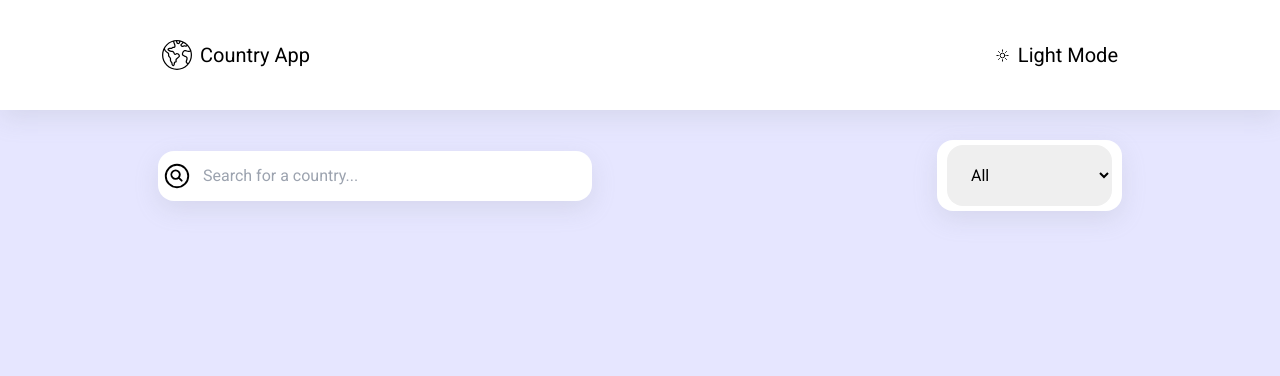
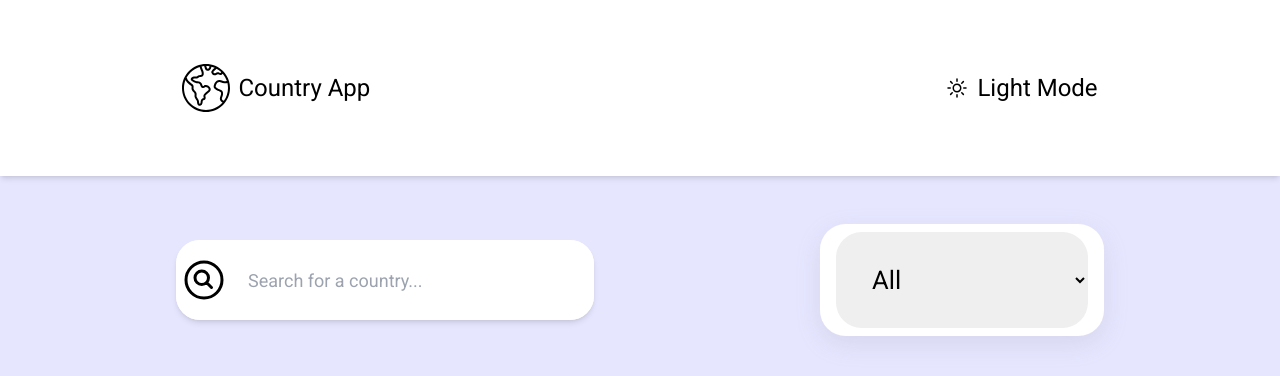
Before and after one commit to MarioMilosevic/Country-App, a website built with Vite: page index.html in a window 1280 px wide. Built offline with nearby package versions, Linux system fonts and the light colour scheme; no server answers.

Commit message:
Translate css code into tailwind css for header

```diff
--- a/index.html
+++ b/index.html
@@ -14,15 +14,21 @@
     <link rel="stylesheet" href="/style.css" />
     <title>Country App</title>
   </head>
-  <body>
-    <header>
-      <div class="header__container">
-        <div class="country__app">
-          <img src="public/img/planet-earth.svg" alt="planet" />
+  <body class="font-body min-h-screen w-screen leading-[120%] bg-primary">
+    <header
+      class="flex items-center justify-between p-12 text-2xl bg-white shadow-md"
+    >
+      <div class="w-[80%] mx-auto flex justify-between items-center">
+        <div class="country__app flex items-center gap-2 p-4 cursor-pointer">
+          <img
+            class="w-12 h-12"
+            src="public/img/planet-earth.svg"
+            alt="planet"
+          />
           <h1>Country App</h1>
         </div>
 
-        <div class="brightness">
+        <div id="brightness" class="flex items-center gap-2 p-4 cursor-pointer">
           <svg
             xmlns="http://www.w3.org/2000/svg"
             fill="none"
@@ -41,13 +47,16 @@
         </div>
       </div>
     </header>
-    <div id="app">
-      <main>
-        <div class="search__bar__container">
-          <div class="search__bar">
-            <!-- <label for="country__search"> -->
-            <!-- </label> -->
+    <div id="app" class="h-full w-[80%] mx-auto">
+      <main class="h-full">
+        <div
+          class="search__bar__container p-12 flex items-center justify-between"
+        >
+          <div
+            class="search__bar flex items-center rounded-3xl bg-white h-[5rem] w-[45%] shadow-md relative"
+          >
             <input
+              class="w-full h-full bg-white absolute pl-[4.5rem] border-none rounded-3xl text-lg focus:ring-blue-500"
               type="text"
               placeholder="Search for a country..."
               id="country__search"
--- a/main.js
+++ b/main.js
@@ -2,7 +2,7 @@
 import { showCountries } from "./helperFunctions/helperFunctions";
 
 //  https://restcountries.com/v3.1/all
-const brightness = document.querySelector(".brightness");
+const brightness = document.querySelector("#brightness");
 const main = document.querySelector("main");
 export const countryList = document.querySelector(".country__list");
 const countryRegion = document.querySelector(".country__region");
--- a/style.css
+++ b/style.css
@@ -15,101 +15,11 @@
   box-sizing: border-box;
 }
 
-html {
-  font-size: 62.5%;
-}
 
-body {
-  font-family: "Roboto", sans-serif;
-  min-height: 100dvh;
-  width: 100%;
-  line-height: 120%;
-  background-color: var(--primary--color--);
-}
 
-#app {
-  height: 100%;
-  width: 80%;
-  margin: 0 auto;
-  /* background-color: var(--primary--color--); */
-}
-/* ----------------------------------- HEADER ----------------------------------------------------------- */
-
-header {
-  display: flex;
-  justify-content: space-between;
-  align-items: center;
-  padding: 3rem;
-  font-size: 2rem;
-  background-color: var(--secondary--color);
-  box-shadow: var(--shadow--small);
-}
-
-.header__container {
-  width: 80%;
-  margin: 0 auto;
-  display: flex;
-  justify-content: space-between;
-  align-items: center;
-}
-
-header svg,
-header img {
-  width: 3rem;
-  height: 3rem;
-}
-
-.country__app img {
-  fill: #272727;
-}
-
-.country__app,
-.brightness {
-  display: flex;
-  gap: var(--spacing--small);
-  align-items: center;
-  padding: 1rem;
-  cursor: pointer;
-}
-/* ----------------------------------- MAIN ----------------------------------------------------------- */
-main {
-  height: 100dvh;
-}
-
-.search__bar__container {
-  /* border: 1px solid black; */
-  padding: 3rem;
-  display: flex;
-  justify-content: space-between;
-  align-items: center;
-}
-
-.search__bar {
-  display: flex;
-  align-items: center;
-  border-radius: 1.6rem;
-  gap: var(--spacing--small);
-  background-color: var(--secondary--color);
-  /* padding: 1rem; */
-  height: 5rem;
-  width: 45%;
-  box-shadow: var(--shadow--small);
-  position: relative;
-}
-
-.search__bar input {
-  width: 100%;
-  height: 100%;
-  background-color: var(--secondary--color--);
-  padding-left: 4.5rem;
-  border: none;
-  font-size: 1.6rem;
-  border-radius: 1.6rem;
-}
-
-.search__bar input:focus {
+/* .search__bar input:focus {
   outline-color: var(--primary--color--);
-}
+} */
 
 .search__bar svg {
   width: 3rem;
@@ -151,7 +61,7 @@ main {
 }
 
 .country__region option:checked {
-  box-shadow: 0 0 10px 100px #1882A8 inset;
+  box-shadow: 0 0 10px 100px #1882a8 inset;
 }
 
 /* ---------------------------- COUNTRIES ----------------------- */
@@ -188,8 +98,7 @@ main {
   width: auto;
   height: auto;
 
-  box-shadow:  rgba(149, 157, 165, 1) 0px 8px 24px;
-
+  box-shadow: rgba(149, 157, 165, 1) 0px 8px 24px;
 }
 
 .country__list__item h2 {
--- a/tailwind.config.js
+++ b/tailwind.config.js
@@ -2,7 +2,14 @@
 export default {
   content: ["./*.{html,js}"],
   theme: {
+    colors: {
+      primary: "#e6e6ff",
+      white: "#ffffff",
+    },
+    fontFamily: {
+      body: ["Roboto", "sans-serif"],
+    },
     extend: {},
   },
   plugins: [],
-}
+};
```
